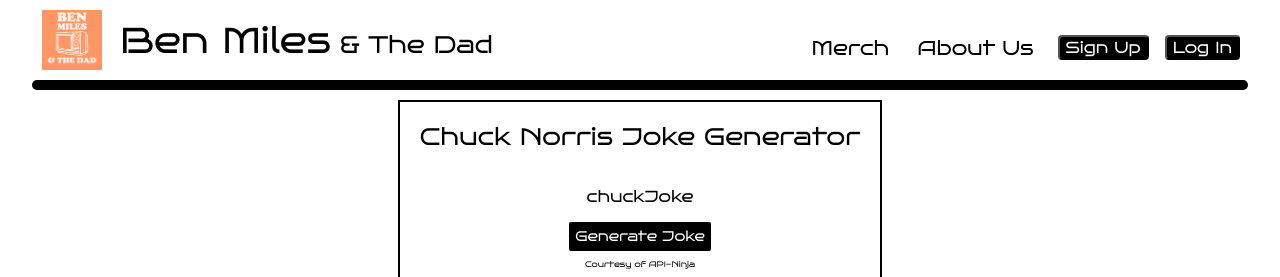
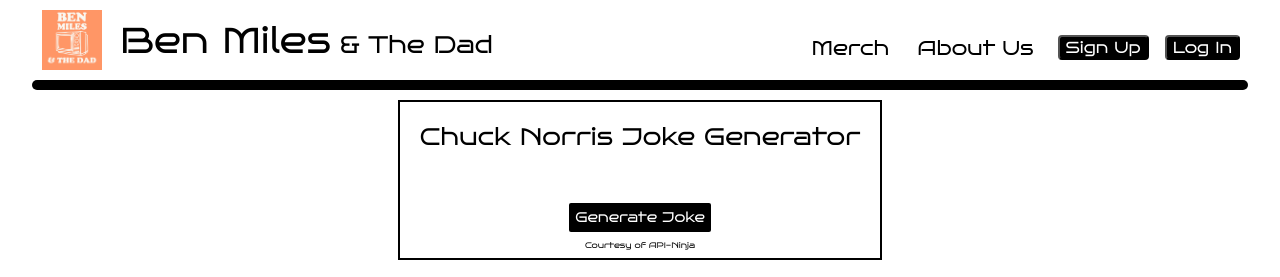
Before and after one commit to DavidMiles1925/fp-frontend, a React (Create React App) app: page / in a window 1280 px wide. Shown: the top 277 px of the page. Built offline with nearby package versions, Linux system fonts and the light colour scheme; no server answers.

Commit message:
readme update

```diff
--- a/src/components/App/App.js
+++ b/src/components/App/App.js
@@ -8,7 +8,7 @@ import "./App.css";
 
 // ********** API **********
 import { database } from "../../utils/mockServer";
-// import { getJoke } from "../../utils/chuckNorrisApi";
+import { getJoke } from "../../utils/chuckNorrisApi";
 
 // ********** Contexts **********
 import { CurrentUserContext } from "../../contexts/CurrentUserContext";
@@ -72,7 +72,6 @@ function App() {
     return floatValue;
   }
 
-  /*
   function generateJoke() {
     setIsLoading(true);
     getJoke()
@@ -86,7 +85,7 @@ function App() {
       .finally(() => {
         setIsLoading(false);
       });
-  }*/
+  }
 
   // ********** User Selections **********
   function selectLogin() {
@@ -221,11 +220,9 @@ function App() {
     setProductList(database.products);
   }, []);
 
-  /*
   useEffect(() => {
     generateJoke();
   }, []);
-  */
 
   useEffect(() => {
     if (!activeModal) return;
@@ -268,7 +265,7 @@ function App() {
           </Route>
           <Route path='/main'>
             <Main
-              //generateJoke={generateJoke}
+              generateJoke={generateJoke}
               chuckJoke={chuckJoke}
               isLoading={isLoading}
             />
@@ -305,7 +302,7 @@ function App() {
                 </ProtectedRoute>
                 <Route path='/'>
                   <Main
-                    //generateJoke={generateJoke}
+                    generateJoke={generateJoke}
                     chuckJoke={chuckJoke}
                     isLoading={isLoading}
                   />
--- a/src/components/JokeGenerator/JokeGenerator.js
+++ b/src/components/JokeGenerator/JokeGenerator.js
@@ -1,24 +1,20 @@
 import "./JokeGenerator.css";
 
 function JokeGenerator({ generateJoke, chuckJoke, isLoading }) {
-  /*
   function handleJokeClick() {
     console.log(isLoading);
     generateJoke();
   }
-  */
 
   return (
     <div className='main__api-container'>
       <h2 className='main__api-header'>Chuck Norris Joke Generator</h2>
       <div className='main__api-joke-container'>
-        <p className='main__api-joke'>
-          {isLoading ? "Loading..." : "chuckJoke"}
-        </p>
+        <p className='main__api-joke'>{isLoading ? "Loading..." : chuckJoke}</p>
         <button
           className='main__api-generate-button'
           type='button'
-          // onClick={handleJokeClick}
+          onClick={handleJokeClick}
         >
           Generate Joke
         </button>
--- a/src/components/Main/Main.js
+++ b/src/components/Main/Main.js
@@ -7,7 +7,7 @@ function Main({ generateJoke, chuckJoke, isLoading }) {
     <main className='main'>
       <div className='main__parent'>
         <JokeGenerator
-          // generateJoke={generateJoke}
+          generateJoke={generateJoke}
           chuckJoke={chuckJoke}
           isLoading={isLoading}
         />
```
